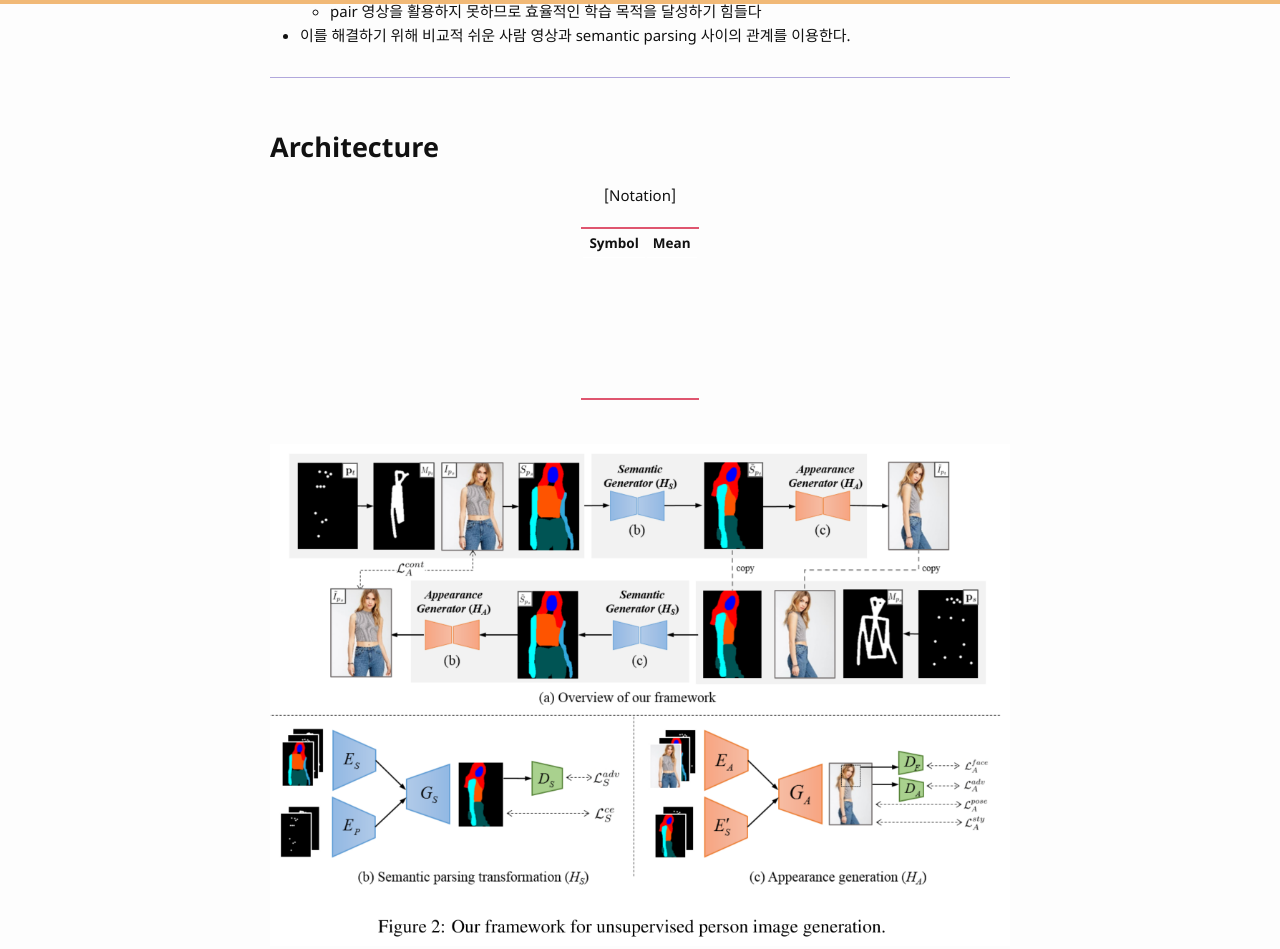
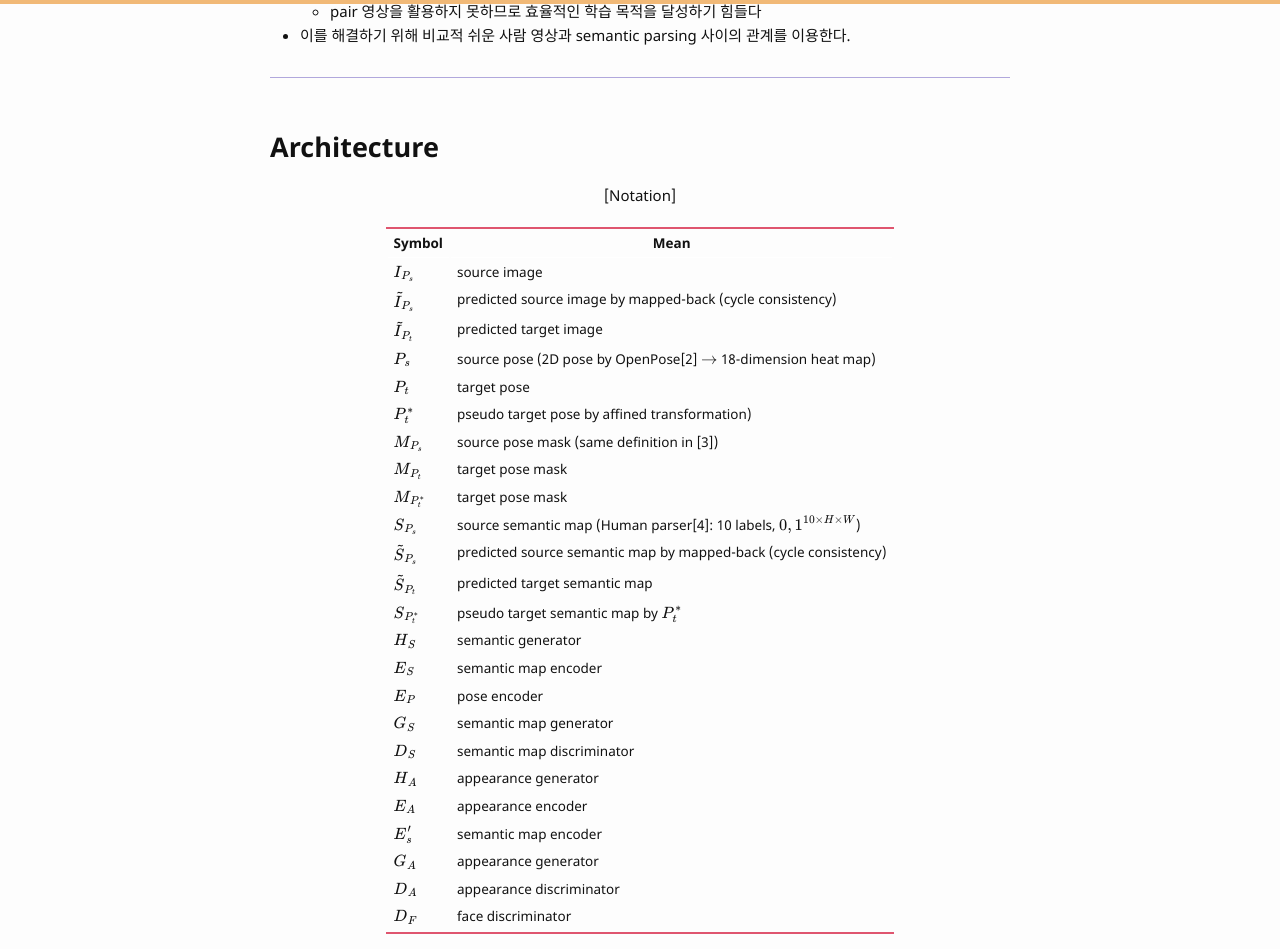
Before and after one commit to bismex/bismex.github.io, a Jekyll site: the page built from _posts/2019-05-29-SPT.md, in a window 1280 px wide and 1400 px high, scrolled down 1174 px. Shown: the top 949 px of the window. Built offline with Jekyll 4.4.1, drawn with Linux system fonts in a browser that asks for light colours; formulas are drawn with MathJax 3; some of the changed text lies outside the part shown.

Commit message:
Update 2019-05-29-SPT.md

```diff
--- a/_posts/2019-05-29-SPT.md
+++ b/_posts/2019-05-29-SPT.md
@@ -50,12 +50,40 @@ tags: CV re-id unsupervised
 {: class="info"}
 | Symbol | Mean |
 | ---------- | ---------- |
-|  |  |
-|  |  |
-|  |  |
-|  |  |
-|  |  |
+| $$I_{P_s}$$ | source image |
+| $$\tilde{I}_{P_s}$$ | predicted source image by mapped-back (cycle consistency) |
+| $$\tilde{I}_{P_t}$$ | predicted target image |
+| $$P_s$$ | source pose (2D pose by OpenPose[2] $$\rightarrow$$ 18-dimension heat map)
+| $$P_t$$ | target pose |
+| $$P^*_t$$ | pseudo target pose by affined transformation) |
+| $$M_{P_s}$$ | source pose mask (same definition in [3]) |
+| $$M_{P_t}$$ | target pose mask |
+| $$M_{P^*_t}$$ | target pose mask |
+| $$S_{P_s}$$ | source semantic map (Human parser[4]: 10 labels, $${0, 1}^{10 \times H \times W}$$) |
+| $$\tilde{S}_{P_s}$$ | predicted source semantic map by mapped-back (cycle consistency) |
+| $$\tilde{S}_{P_t}$$ | predicted target semantic map |
+| $$S_{P^*_t}$$ | pseudo target semantic map by $$P^*_t$$|
+| $$H_S$$ | semantic generator |
+| $$E_S$$ | semantic map encoder |
+| $$E_P$$ | pose encoder |
+| $$G_S$$ | semantic map generator |
+| $$D_S$$ | semantic map discriminator |
+| $$H_A$$ | appearance generator |
+| $$E_A$$ | appearance encoder |
+| $$E'_s$$ | semantic map encoder |
+| $$G_A$$ | appearance generator |
+| $$D_A$$ | appearance discriminator |
+| $$D_F$$ | face discriminator |
 | ---------- | ---------- |
+
+- 전체 프레임워크
+  - Unsupervised 방식
+    - 보유한 것: {$$I_{P_s}$$, $$P_s$$, $$M_{P_s}$$, $$S_{P_s}$$}, {$$P^*_t$$, $$M_{P^*_t}$$, $$S_{P^*_t}$$}
+    - 찾아야 하는 것: {$$\tilde{S}_{P_t}$$, $$\tilde{I}_{P_t}$$}, {$$\tilde{S}_{P_s}$$, $$\tilde{I}_{P_s}$$} for cycle consistency
+  - 순방향:
+  - 역방향:
+- Loss function
+
 
 <br/>
 ![picture]({{ '/assets/images/SPT01.png' | relative_url }})
@@ -120,3 +148,13 @@ tags: CV re-id unsupervised
 ## References
 
 [1] Song, Sijie, et al. "Unsupervised Person Image Generation with Semantic Parsing Transformation." arXiv preprint arXiv:1904.03379 (2019).
+
+[2] Zhe Cao, Tomas Simon, Shih-En Wei, and Yaser Sheikh. Realtime multi-person 2d pose estimation using part affinity fields. In Proc. IEEE Conference on Computer Vision and Pattern Recognition, 2017.
+
+[3] Liqian Ma, Xu Jia, Qianru Sun, Bernt Schiele, Tinne Tuytelaars, and Luc Van Gool. Pose guided person image generation. In Proc. Advances in Neural Information Processing Systems, 2017
+
+[4] Ke Gong, Xiaodan Liang, Dongyu Zhang, Xiaohui Shen, and Liang Lin. Look into person: Self-supervised structure sensitive learning and a new benchmark for human parsing. In Proc. IEEE Conference on Computer Vision and Pattern Recognition, 2017.
+
+[5]
+
+[6]
```
